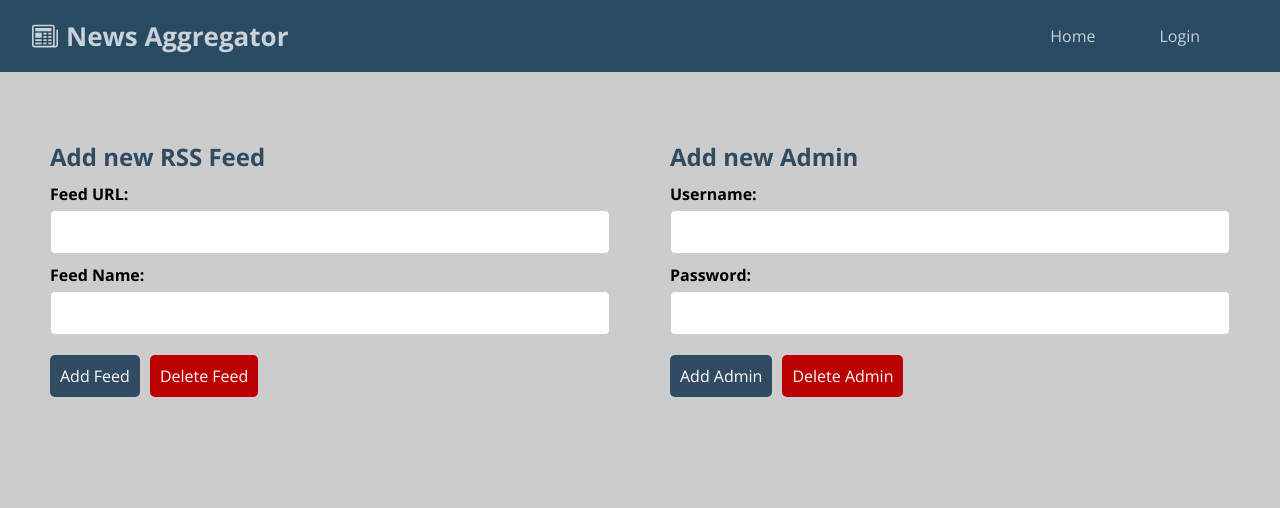
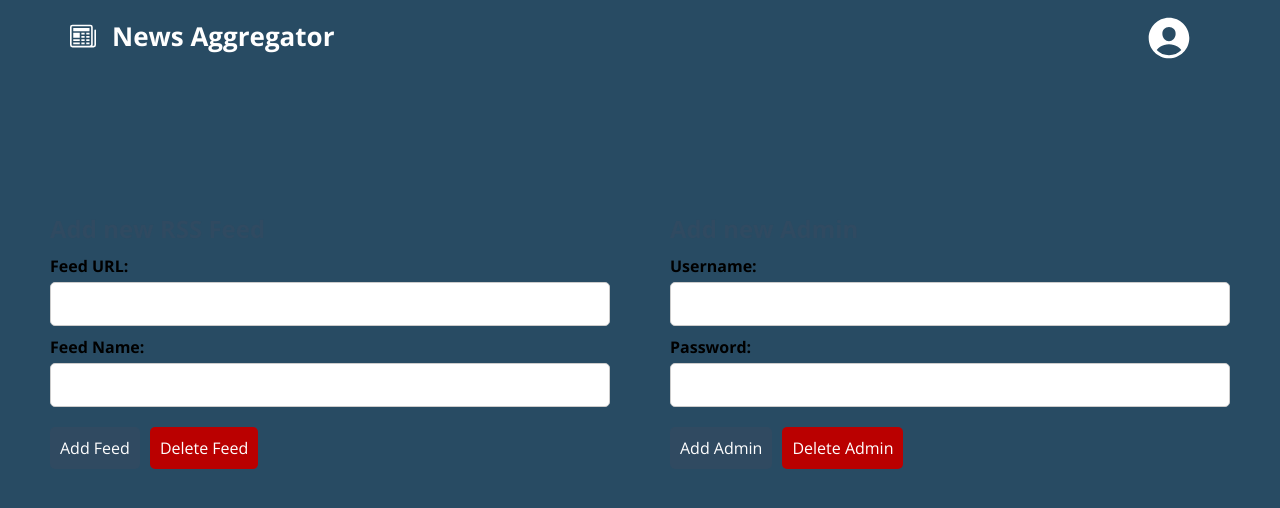
Before and after one commit to yousmii/News-App, a React (Vite) app: page /admin in a window 1280 px wide. Shown: the top 508 px of the page. Built offline with nearby package versions, Linux system fonts and the light colour scheme.

Commit message:
Merging my redesign with main

```diff
--- a/src/client/components/Article.module.scss
+++ b/src/client/components/Article.module.scss
@@ -1,17 +1,10 @@
-* {
-  font-family: 'Open Sans', sans-serif;
-  color: #c9d1d9;
-}
-
-body {
-  background: #CCCCCC;
-}
+@import "../styles/variables.scss";
 
 .error {
   padding: 10px;
   padding-top: 70px;
   background-color: #ff6961;
-  color: #fff;
+  color: $card-bg;
   font-size: 16px;
   font-weight: bold;
   border-radius: 5px;
@@ -19,10 +12,17 @@ body {
 }
 
 .articles {
+  background-color: $bg;
+  height: 100%;
+
   display: flex;
   flex-wrap: wrap;
+
   padding: 20px;
-  padding-top: 90px;
+  padding-top: 40px;
+
+  border-top-left-radius: 50px;
+  border-top-right-radius: 50px;
   justify-content: space-between;
 }
 
@@ -32,17 +32,24 @@ body {
   justify-content: flex-start;
   align-items: center;
   text-align: center;
+
   width: 29%;
   margin: 0 auto; /* center the container horizontally */
-  background-color: #FFFFFF; /* create the white rectangle background */
+  background-color: $card-bg; /* create the white rectangle background */
   box-shadow: 0 0 4px rgba(0, 0, 0, 0.1); /* add a subtle shadow effect */
   padding: 20px;
+
   border-radius: 20px;
   margin-bottom: 20px;
   overflow: hidden;
 }
+.article:hover {
+  transform: scale(1.01);
+  transition: all 0.1s ease-in-out;
+}
 
-.article:nth-child(1), .article:nth-child(2) {
+.article:nth-child(1),
+.article:nth-child(2) {
   width: 46%;
 }
 
@@ -62,9 +69,9 @@ body {
   border-radius: 4px;
 }
 
-.article img:hover {
-  transform: scale(1.01); /* zoom in on the thumbnail on hover */
-}
+// .article img:hover {
+//   transform: scale(1.01); /* zoom in on the thumbnail on hover */
+// }
 
 .article h2 {
   font-size: 20px;
@@ -75,8 +82,9 @@ body {
 
 .article:hover h2 {
   text-decoration: none;
-  color: #304A61;
-  font-size: 20.1px;
+  color: #304a61;
+  transform: scale(1.01);
+  transition: all 0.1s ease-in-out;
 }
 
 @media only screen and (max-width: 600px) {
--- a/src/client/components/Header.module.scss
+++ b/src/client/components/Header.module.scss
@@ -1,68 +1,43 @@
 @import "../styles/variables.scss";
 
+a {
+  //resetting the styles of the anchor tag
+  text-decoration: none;
+  font-family: inherit;
+  outline: none;
+  border: none;
+  background: none;
+  letter-spacing: inherit;
+  color: inherit;
+  font-size: inherit;
+  text-align: inherit;
+  padding: 0;
+}
+
 .header {
+  color: $white;
+  width: 100%;
   height: $header-height;
-  background: $bg2;
-  color: $white;
-  position: fixed;
-  z-index: 1000;
-  width: 100%;
 
   &__content {
-    max-width: 1920px;
+    display: flex;
     margin: 0 auto;
-    padding: 0 $spacing-m;
+    padding: 0 70px;
 
-    @include breakpoint(medium) {
-      padding: 0 $spacing-l;
-    }
     transition: 0.3s ease padding;
-
     height: 100%;
-    display: flex;
     align-items: center;
 
-    & > div {
-      flex: 1;
-      white-space: nowrap;
-
-      &:nth-child(2) {
-        display: flex;
-        justify-content: flex-end;
-        height: 100%;
-
-        margin-right: $spacing-m;
-      }
-
-      &:last-of-type {
-        display: flex;
-        justify-content: flex-end;
-        flex: 0;
-      }
+    & {
+      justify-content: space-between;
     }
   }
 
-  &__button__container {
-    display: none;
-    @include breakpoint(medium) {
-      display: initial;
-    }
-  }
-
-  &__toggler {
-    display: flex;
-    justify-content: center;
-    align-items: center;
-    cursor: pointer;
-
-    @include breakpoint(medium) {
-      display: none;
-    }
-
-    & > svg {
-      display: block;
-      font-size: 32px;
-    }
+  &__loginbutton {
+    padding-right: $spacing-m;
+    color: $white;
+    font-size: 50px;
+    margin-top: $spacing-m;
   }
 }
 
@@ -70,90 +45,9 @@
   font-size: 26px;
   font-weight: 700;
   color: $white;
+
   align-items: center;
   display: inline-flex;
   grid-auto-flow: column;
-  grid-column-gap: $spacing-s;
+  grid-column-gap: $spacing-m;
 }
-
-.nav {
-  width: 100%;
-  position: fixed;
-  // top: $header-height;
-  right: 0;
-  background: $bg2;
-  text-align: center;
-  padding: $spacing-m 0;
-
-  visibility: hidden;
-  z-index: 1;
-  transition: all 0.3s ease-in-out 0s, visibility 0s linear 0.3s,
-    z-index 0s linear 0.01s;
-
-  &--open {
-    visibility: visible;
-    opacity: 1;
-    z-index: 1;
-    transform: translateY($header-height);
-    transition-delay: 0s, 0s, 0.3s;
-  }
-
-  &__item {
-    display: block;
-    padding: $spacing-m;
-
-    text-decoration: none;
-    color: inherit;
-
-    height: 100%;
-
-    transition: 0.3s ease color;
-    &:hover {
-      color: $link;
-    }
-  }
-
-  @include breakpoint(medium) {
-    visibility: visible;
-    position: static;
-    display: grid;
-    grid-template-columns: repeat(3, 1fr);
-    background: initial;
-    width: auto;
-    padding: 0;
-
-    &__item {
-      padding: 0 $spacing-l;
-      display: flex;
-      align-items: center;
-      justify-content: center;
-    }
-  }
-
-  &__button__container {
-    @include breakpoint(medium) {
-      display: none;
-    }
-    padding: $spacing-m;
-  }
-}
-
-.button {
-  font-weight: 500;
-  color: $link;
-  border: 2px solid $link;
-  padding: $spacing-s $spacing-l;
-  border-radius: calc($spacing-s / 2);
-  cursor: pointer;
-
-  transition: transform 0.2s ease-in-out;
-
-  &:active {
-    transform: scale(0.98);
-    border-radius: 0;
-  }
-
-  &:hover {
-    transform: scale(1.2);
-  }
-}
--- a/src/client/components/Header.tsx
+++ b/src/client/components/Header.tsx
@@ -5,7 +5,7 @@ import styles from "./Header.module.scss";
 import { BiMenuAltRight } from "react-icons/bi";
 import { AiOutlineCloseSquare } from "react-icons/ai";
 import { BsNewspaper } from "react-icons/bs";
-import { NavLink, Link} from "react-router-dom";
+import { IoPersonCircle } from "react-icons/io5";
 
 const Header = () => {
   const [menuOpen, setMenuOpen] = useState(false);
@@ -14,36 +14,25 @@ const Header = () => {
   return (
     <div className={styles.header}>
       <div className={styles.header__content}>
-        <div>
+        <a href={"/"}>
           <span className={styles.logo}>
             <BsNewspaper />
             <div>News Aggregator</div>
           </span>
+        </a>
+
+        <div className={styles.header__loginbutton}>
+          <a href={"/login"}>
+            <IoPersonCircle />
+          </a>
         </div>
-        <div>
-          <nav className={`${styles.nav} ${menuOpen ? styles[`nav--open`] : {}}`}>
-
-              <NavLink to="/" className={styles.nav__item}>
-                  Home
-              </NavLink>
-
-              <NavLink to="/admin" className={styles.nav__item}>
-                  Login
-              </NavLink>
-
-
-
-          </nav>
-        </div>
-
-
       </div>
     </div>
-    );
+  );
 };
 
 const Button = () => {
-    return <button className={styles.button}>Test</button>;
+  return <button className={styles.button}>Test</button>;
 };
 
 export default Header;
--- a/src/client/styles/index.scss
+++ b/src/client/styles/index.scss
@@ -7,10 +7,12 @@
   box-sizing: border-box;
 }
 
+:root {
+  background-color: $bg2;
+}
+
 body {
   font-family: $open-sans;
-  color: $text;
-  height: 200vh;
 }
 
 button {
```
